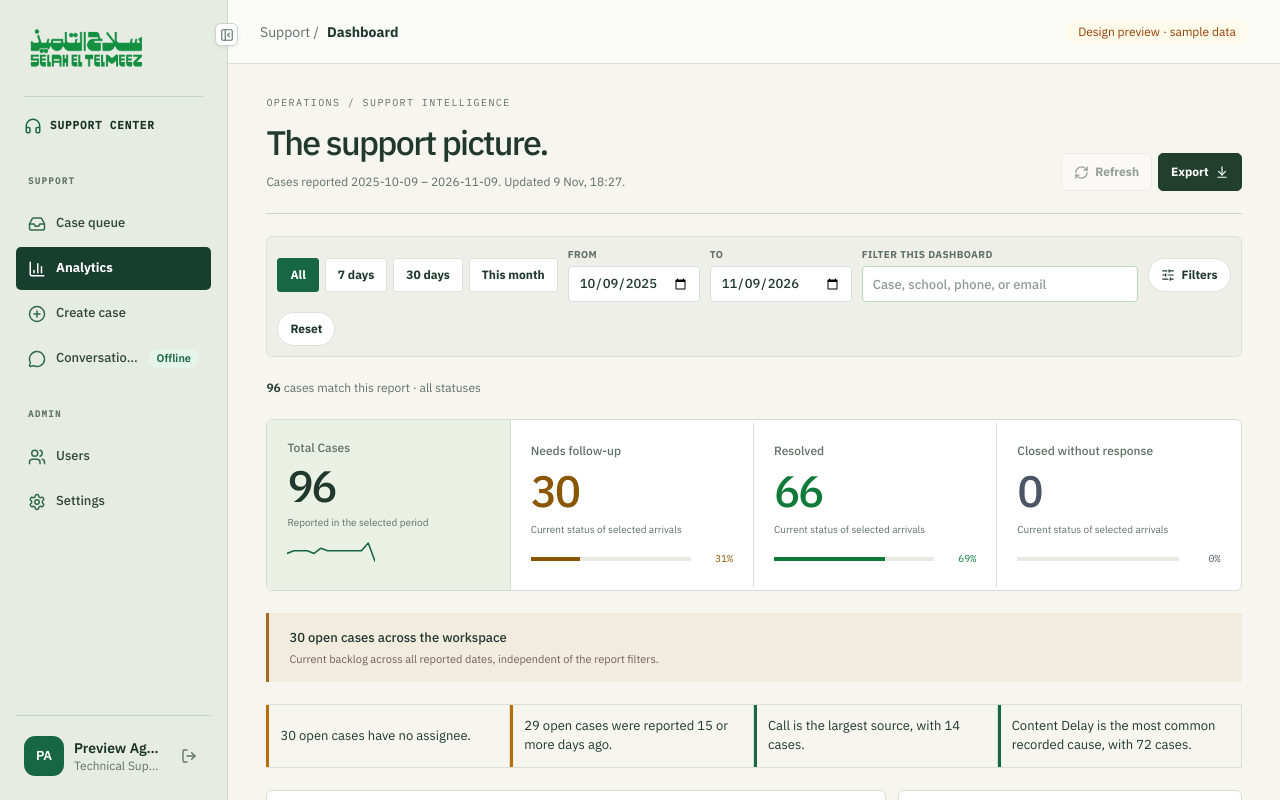
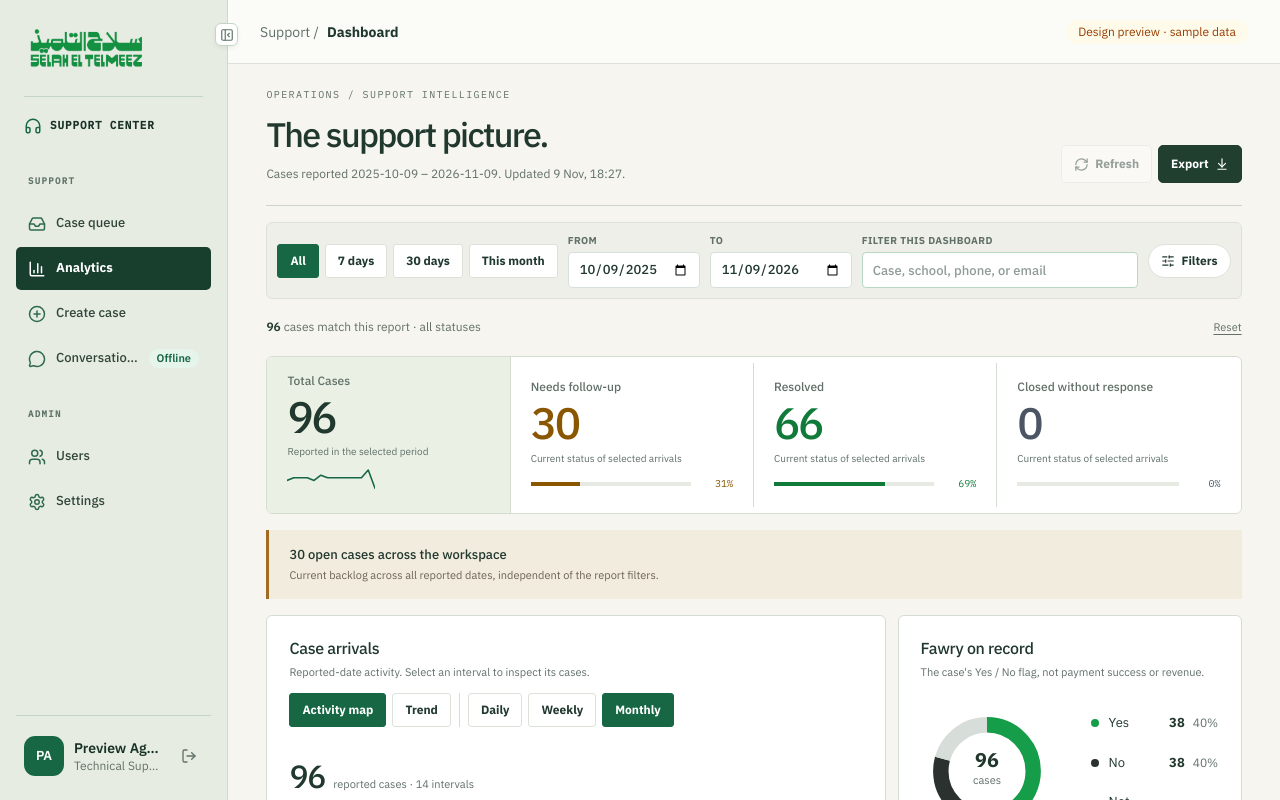
Before and after one commit to ahmedemad-78/support-crm, a Next.js app: page /login/preview in a window 1280 px wide. Shown: the top 800 px of the page. Built offline with nearby package versions, Linux system fonts and the light colour scheme.

Commit message:
Bring operational charts into view before secondary insights

```diff
--- a/src/app/(app)/dashboard/analytics-dashboard.tsx
+++ b/src/app/(app)/dashboard/analytics-dashboard.tsx
@@ -360,7 +360,6 @@ export function DashboardBoard({
         <div className="cs-desktop-filters">{secondaryFilters()}</div>
         <label className="cs-search">Filter this dashboard<input value={filters.q ?? ""} placeholder="Case, school, phone, or email" aria-label="Filter this dashboard" onChange={(event) => patch({ q: event.target.value })} /></label>
         <button type="button" className="cs-drawer-open" onClick={() => setDrawer(true)}><SlidersHorizontal size={14} /> Filters{chips.length > 0 ? ` (${chips.length})` : ""}</button>
-        <button type="button" onClick={reset}>Reset</button>
       </div>
       {drawer && <FilterDrawer onClose={() => setDrawer(false)}>{secondaryFilters()}</FilterDrawer>}
       {chips.length > 0 && (
@@ -372,7 +371,7 @@ export function DashboardBoard({
           ))}
         </div>
       )}
-      <div className="cs-result-scope" role="status" aria-live="polite"><span><strong>{rows.length.toLocaleString()}</strong> {rows.length === 1 ? "case matches" : "cases match"} this report{chips.length ? ` · ${chips.length} active ${chips.length === 1 ? "filter" : "filters"}` : " · all statuses"}</span>{!preview && <Link href={dashboardListHref(filters, "dashboard")}>View matching cases <ArrowUpRight size={13} /></Link>}</div>
+      <div className="cs-result-scope"><span role="status" aria-live="polite"><strong>{rows.length.toLocaleString()}</strong> {rows.length === 1 ? "case matches" : "cases match"} this report{chips.length ? ` · ${chips.length} active ${chips.length === 1 ? "filter" : "filters"}` : " · all statuses"}</span><div className="cs-scope-actions no-print"><button type="button" onClick={reset}>Reset</button>{!preview && <Link href={dashboardListHref(filters, "dashboard")}>View matching cases <ArrowUpRight size={13} /></Link>}</div></div>
       {!valid && <p className="cs-alert" role="alert">Choose a reported-date range that starts on or before it ends.</p>}
       {error && <p className="cs-alert" role="alert">{error}</p>}
 
@@ -386,13 +385,6 @@ export function DashboardBoard({
         <div><p>{openAll.length} open {openAll.length === 1 ? "case" : "cases"} across the workspace</p><span>Current backlog across all reported dates, independent of the report filters.</span></div>
         {!preview && <Link href="/tickets?scope=followup">Review open work <ArrowUpRight size={14} /></Link>}
       </aside>
-      {insights.length > 0 && (
-        <section className="cs-insights" aria-label="What this selection shows">
-          {insights.map((item) => (
-            <button type="button" key={item.id} className={item.tone === "warn" ? "is-warn" : ""} aria-pressed={item.id === "source" ? filters.source === topSource?.[0] : item.id === "cause" ? filters.trackerCause === topCause?.[0] : item.id === "age" ? filters.age === "15" : item.id === "class" ? filters.topic === "__missing__" && filters.trackerCause === "__missing__" : undefined} onClick={item.onClick}>{item.text}</button>
-          ))}
-        </section>
-      )}
       <div className="cs-row cs-row-volume">
         <Panel
           title="Case arrivals"
@@ -412,6 +404,14 @@ export function DashboardBoard({
       </div>
       <FollowUp followups={followups} page={currentPage} pages={pages} today={today} openAll={openAll} preview={preview} returnTo={returnTo} listHref={listHref} onPage={setPage} onReset={reset} />
       <div className="cs-section-heading"><span className="cs-report-label">02 / UNDERSTAND THE WORK</span><h2>Patterns behind the cases.</h2></div>
+      {insights.length > 0 && (
+        <section className="cs-insights" aria-label="What this selection shows">
+          {insights.map((item) => (
+            <button type="button" key={item.id} className={item.tone === "warn" ? "is-warn" : ""} aria-pressed={item.id === "source" ? filters.source === topSource?.[0] : item.id === "cause" ? filters.trackerCause === topCause?.[0] : item.id === "age" ? filters.age === "15" : item.id === "class" ? filters.topic === "__missing__" && filters.trackerCause === "__missing__" : undefined} onClick={item.onClick}>{item.text}</button>
+          ))}
+        </section>
+      )}
+
       <div className="cs-row cs-row-even">
         <Panel title="Where cases come from" question={`Compare all sources within the other filters · ${sourceFrame.length} cases.`}>
           <ColumnChart rows={sourceRows} colors={SOURCE_COLORS} selectedId={filters.source} onPick={(id) => toggle("source", id)} />
--- a/src/app/operations.css
+++ b/src/app/operations.css
@@ -32,7 +32,7 @@ body { font-variant-numeric:tabular-nums; }
 .login-case-path span:first-child { padding-left:0; }.login-case-path span:last-child { border:0; }
 .login-story-footer { display:flex; justify-content:space-between; align-items:end; font-size:12px; line-height:1.7; color:#c4d3bd; }
 .login-story-footer img { mix-blend-mode:screen; }
-.cs-board.cs-board { --cs-ink:#20382e; --cs-green:#176744; --cs-green-ink:#176744; --cs-muted:#617068; --cs-line:#dce2da; background:#f6f5f0; max-width:1640px; padding:32px clamp(18px,3vw,44px) 48px; gap:22px; }
+.cs-board.cs-board { --cs-ink:#20382e; --cs-green:#176744; --cs-green-ink:#176744; --cs-muted:#617068; --cs-line:#dce2da; background:#f6f5f0; max-width:1640px; padding:24px clamp(18px,3vw,44px) 40px; gap:16px; }
 .cs-title.cs-title { align-items:end; padding-bottom:22px; border-bottom:1px solid #cbd5ca; }
 .cs-title.cs-title h2 { font-size:34px; font-weight:500; letter-spacing:-.05em; }
 .cs-report-label { display:block; margin-bottom:8px; font:10px var(--font-plex-mono),monospace; letter-spacing:.14em; color:#617068; }
@@ -41,14 +41,14 @@ body { font-variant-numeric:tabular-nums; }
 .cs-title-actions button:last-child { background:#203f2f; color:white; border-color:#203f2f; }
 .cs-board .cs-filters { border-radius:6px; background:#eeefe8; box-shadow:none; }
 .cs-board .cs-desktop-filters { display:none; }.cs-board .cs-drawer-open { display:inline-flex; }.cs-section-heading { padding-top:12px; border-top:1px solid #d4ddd2; }.cs-section-heading h2 { font-size:23px; font-weight:500; letter-spacing:-.035em; }.cs-section-heading .cs-report-label { margin-bottom:6px; }
-.cs-result-scope { display:flex; align-items:center; justify-content:space-between; flex-wrap:wrap; gap:8px; font-size:12px; color:#617068; }.cs-result-scope strong { color:#20382e; font-weight:600; }.cs-result-scope a { display:inline-flex; align-items:center; gap:6px; color:#176744; font-weight:500; }.cs-result-scope a:hover { text-decoration:underline; text-underline-offset:3px; }
+.cs-result-scope { display:flex; align-items:center; justify-content:space-between; flex-wrap:wrap; gap:8px; font-size:12px; color:#617068; }.cs-result-scope strong { color:#20382e; font-weight:600; }.cs-result-scope a { display:inline-flex; align-items:center; gap:6px; color:#176744; font-weight:500; }.cs-result-scope a:hover { text-decoration:underline; text-underline-offset:3px; }.cs-scope-actions { display:flex; align-items:center; gap:16px; }.cs-scope-actions > button { color:#617068; font-size:11px; padding:4px 0; text-decoration:underline; text-underline-offset:3px; }
 .conversation-workspace { max-width:1150px; width:100%; padding:32px; margin-inline:auto; display:flex; flex-direction:column; gap:28px; }.connection-state { display:inline-flex; align-items:center; gap:7px; border:1px solid #cfd8cd; border-radius:4px; background:#fff; padding:8px 12px; font-size:12px; color:#617068; white-space:nowrap; }.conversation-offline { display:grid; grid-template-columns:150px 1fr; gap:32px; align-items:center; padding:48px; border-block:1px solid #cfd8cd; background:#edf0e6; }.conversation-symbol { display:flex; align-items:center; justify-content:center; width:130px; height:130px; border:1px solid #bccdb5; color:#28553c; }.conversation-offline h3 { font-size:25px; font-weight:500; letter-spacing:-.035em; }.conversation-offline p { max-width:52ch; margin-top:10px; font-size:14px; line-height:1.8; color:#617068; }
 @media(max-width:640px) { .conversation-workspace { padding:22px 16px; }.conversation-offline { padding:24px; grid-template-columns:1fr; gap:22px; }.conversation-symbol { width:72px; height:72px; } }
 .cs-board .cs-presets { border-radius:4px; }
 .cs-board .cs-presets button,.cs-board .cs-modes button { border-radius:3px; }
 .cs-board .cs-filters input,.cs-board .cs-filters select { background:#fff; border-radius:4px; min-height:35px; }
 .cs-kpis.cs-kpis { gap:0; border:1px solid #d4ddd2; border-radius:6px; overflow:hidden; background:#fff; }
-.cs-kpi.cs-kpi { min-height:164px; border:0; border-right:1px solid #d4ddd2; border-radius:0; padding:20px; box-shadow:none; background:transparent; gap:8px; }
+.cs-kpi.cs-kpi { min-height:144px; border:0; border-right:1px solid #d4ddd2; border-radius:0; padding:16px 20px; box-shadow:none; background:transparent; gap:6px; }
 .cs-kpi.cs-kpi:last-child { border-right:0; }.cs-kpi.cs-kpi:first-child { background:#eaf0e4; }
 .cs-kpi.cs-kpi strong { font-size:44px; font-weight:500; letter-spacing:-.055em; }
 .cs-kpi.cs-kpi span { padding-right:0; font-size:12px; font-weight:500; }.cs-kpi.cs-kpi small { font-size:10px; }
```
